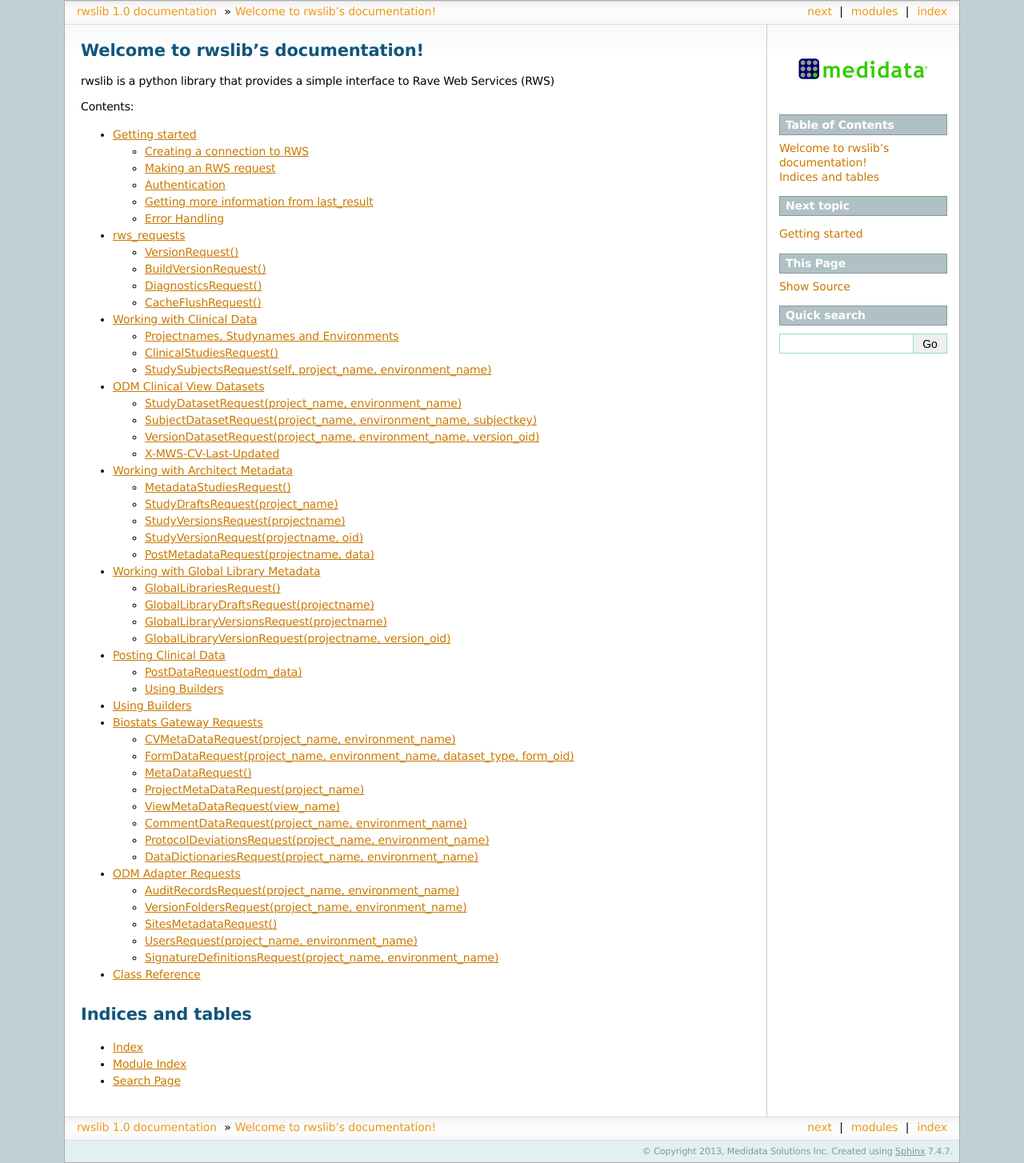
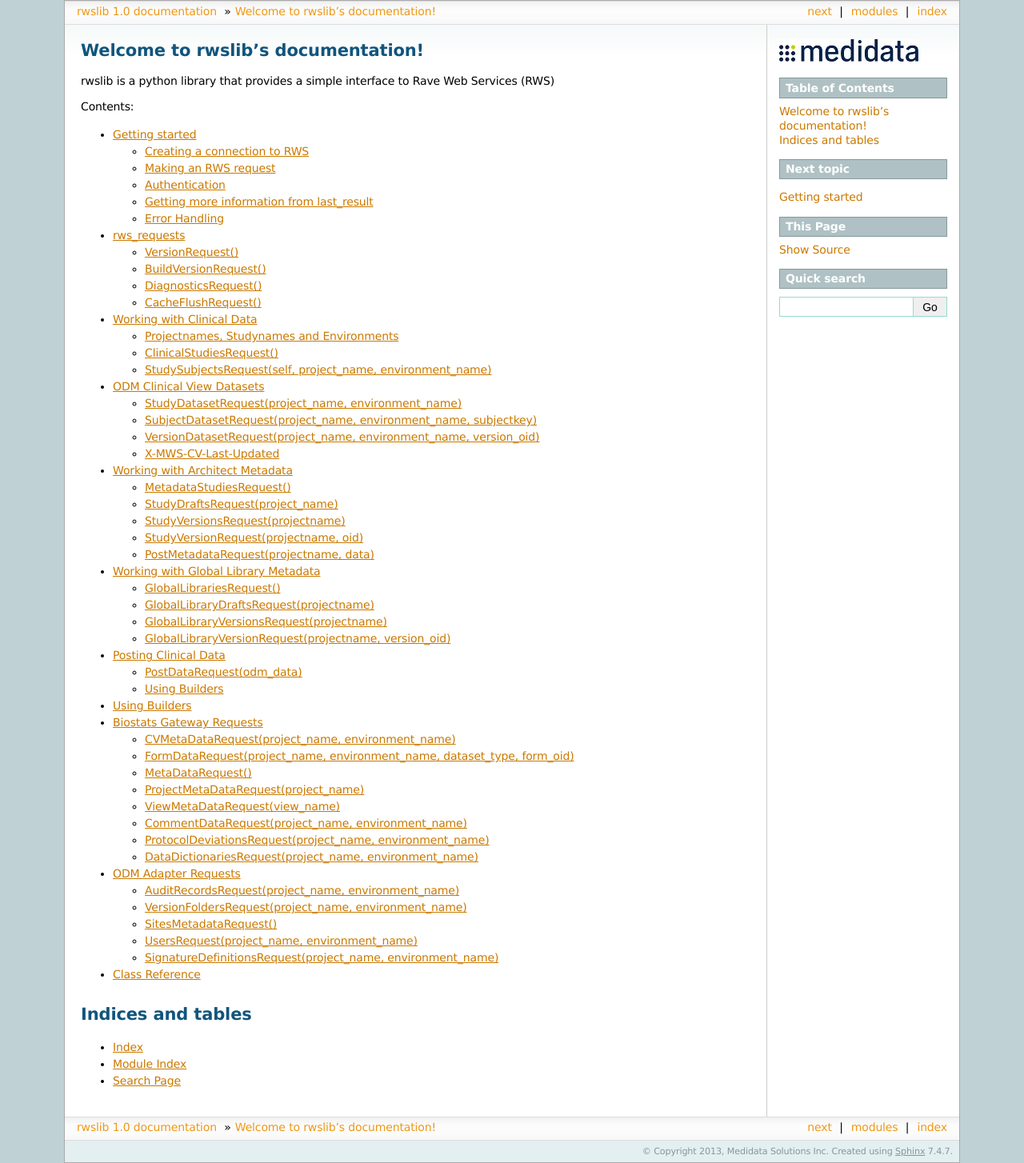
Before and after one commit to mdsol/rwslib, a Sphinx documentation site: the page built from docs/source/index.rst, in a window 1280 px wide. Shown: the whole page at 80% size. Built offline with Sphinx 7.4.7, drawn with Linux system fonts in a browser that asks for light colours.

Commit message:
Updated logo

```diff
--- a/docs/source/conf.py
+++ b/docs/source/conf.py
@@ -116,7 +116,7 @@
 
 # The name of an image file (relative to this directory) to place at the top
 # of the sidebar.
-html_logo = 'mdsol.png'
+html_logo = '_static/mdsol.jpg'
 
 # The name of an image file (within the static path) to use as favicon of the
 # docs.  This file should be a Windows icon file (.ico) being 16x16 or 32x32
```
Also changed, not shown: docs/source/_static/mdsol.jpg (added), docs/source/mdsol.png (deleted), 1 other file.
